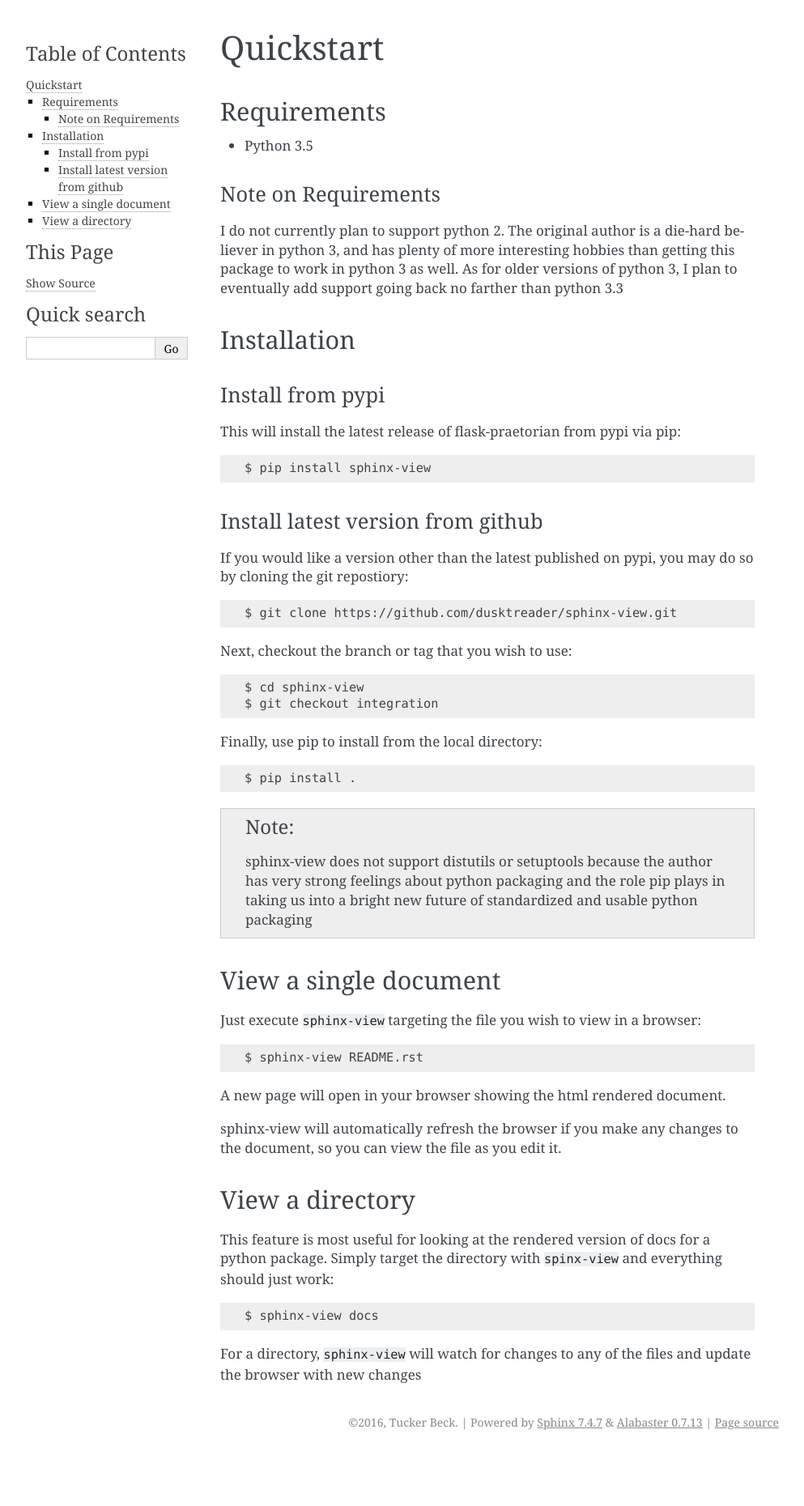
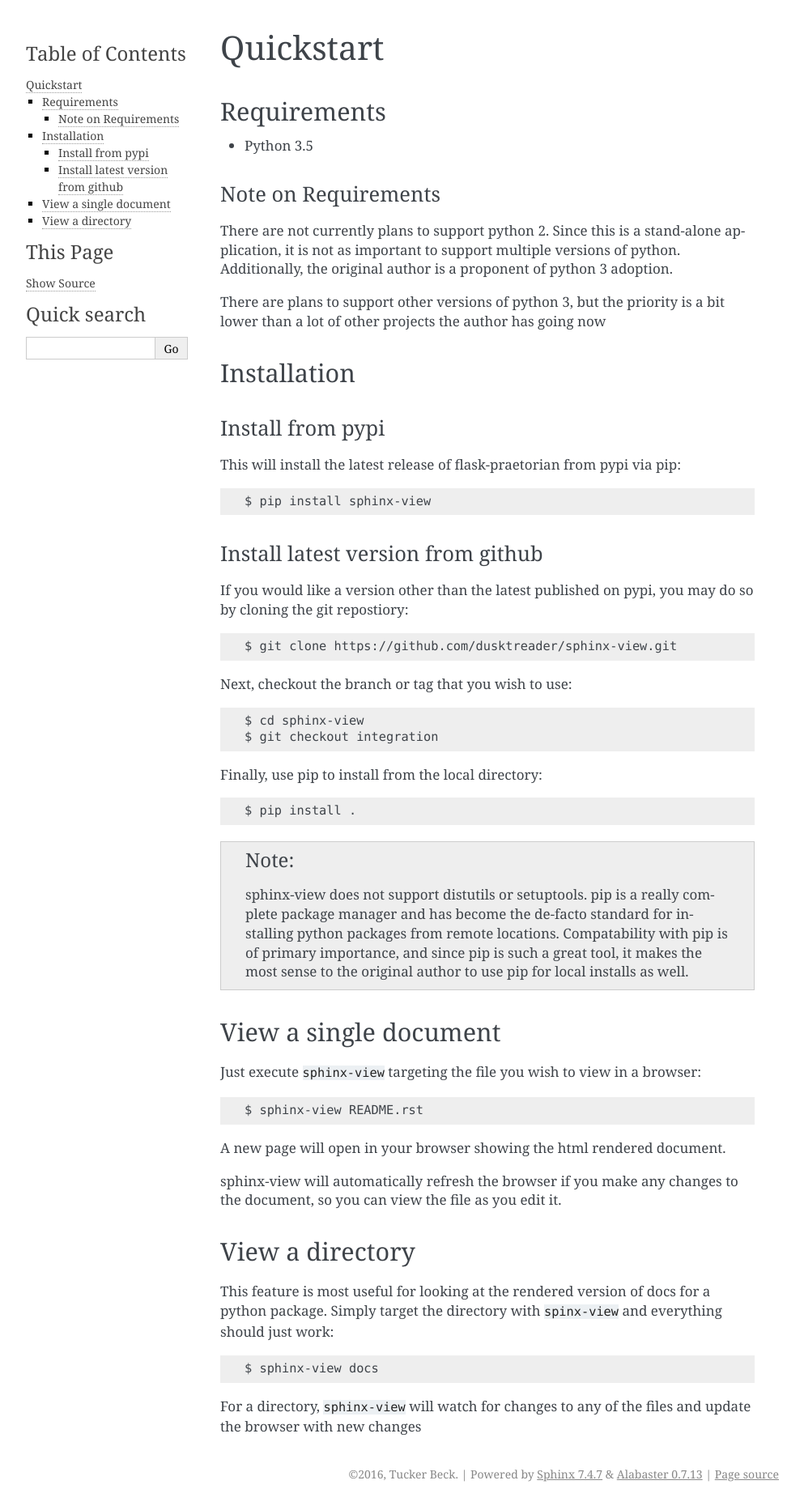
Before and after one commit to dusktreader/sphinx-view, a Sphinx documentation site: the page built from docs/quickstart.rst, in a window 1280 px wide. Shown: the whole page at 81% size, without its empty margins (148-1141 px from the left). Built offline with Sphinx 7.4.7, drawn with Linux system fonts in a browser that asks for light colours; before the commit the page ends 1796 px from its top, so only the background shows below that.

Commit message:
Issue #14: Made requirements explanations a little nicer

```diff
--- a/docs/quickstart.rst
+++ b/docs/quickstart.rst
@@ -9,10 +9,12 @@
 Note on Requirements
 ....................
 
-I do not currently plan to support python 2. The original author is a die-hard
-believer in python 3, and has plenty of more interesting hobbies than getting
-this package to work in python 3 as well. As for older versions of python 3, I
-plan to eventually add support going back no farther than python 3.3
+There are not currently plans to support python 2. Since this is a stand-alone
+application, it is not as important to support multiple versions of python.
+Additionally, the original author is a proponent of python 3 adoption.
+
+There are plans to support other versions of python 3, but the priority is
+a bit lower than a lot of other projects the author has going now
 
 Installation
 ------------
@@ -41,10 +43,11 @@
 
 .. note::
 
-    sphinx-view does not support distutils or setuptools because the
-    author has very strong feelings about python packaging and the role pip
-    plays in taking us into a bright new future of standardized and usable
-    python packaging
+   sphinx-view does not support distutils or setuptools. pip is a really
+   complete package manager and has become the de-facto standard for installing
+   python packages from remote locations. Compatability with pip is of primary
+   importance, and since pip is such a great tool, it makes the most sense to
+   the original author to use pip for local installs as well.
 
 View a single document
 ----------------------
```
